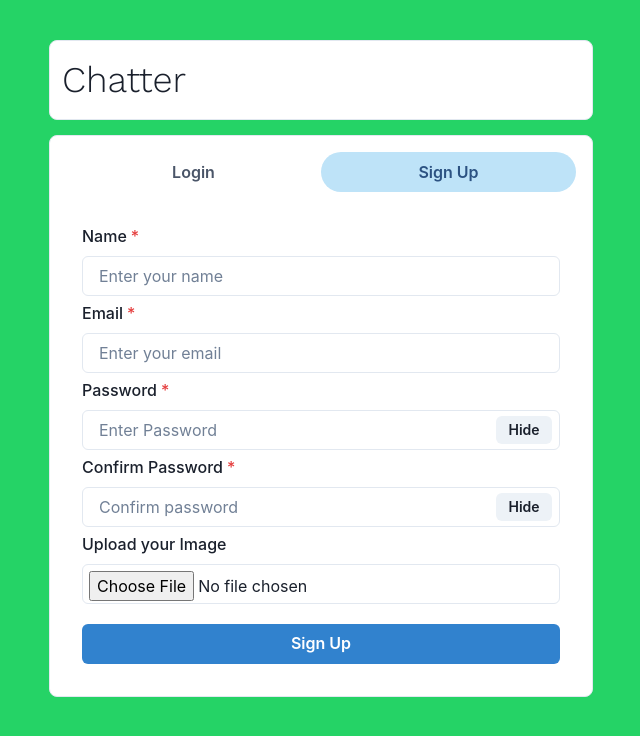
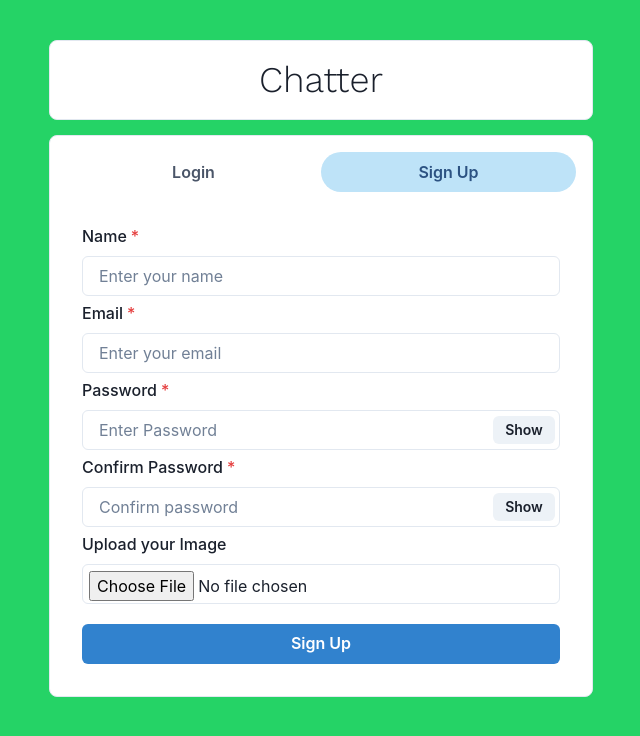
Before and after one commit to Anuththiga/MERN-chat-app, a React (Create React App) app in the folder frontend/: page / in a window 1280 px wide. Both pictures are taken after a click on the tab "Sign Up". Shown: the top 736 px of the page, without its empty margins (319-959 px from the left). Built offline with nearby package versions, Linux system fonts and the light colour scheme.

Commit message:
state initialization

```diff
--- a/frontend/src/Components/SignUp.js
+++ b/frontend/src/Components/SignUp.js
@@ -1,13 +1,26 @@
 import { Button, FormControl, FormLabel, Input, InputGroup, InputRightElement, VStack } from '@chakra-ui/react'
-import React from 'react'
+import React, { useState } from 'react'
 
 const SignUp = () => {
+    const [show, setShow] = useState(false);
+
+    const [name, setName] = useState();
+    const [email, setEmail] = useState();
+    const [password, setPassword] = useState();
+    const [confirmpassword, setConfirmpassword] = useState();
+    const [image, setImage] = useState();
+
+    const handleClick = () => setShow(!show);
+    const postDetails = (pics) => {};
+    const submit = () => {};
+
   return (
     <VStack spacing="5px">
         <FormControl id="firstname" isRequired>
             <FormLabel>Name</FormLabel>
             <Input
                 placeholder="Enter your name"
+                onChange={(e) => setName(e.target.value)}
             />
         </FormControl>
         <FormControl id="email" isRequired>
@@ -15,30 +28,35 @@ const SignUp = () => {
             <Input
                 type="email"
                 placeholder="Enter your email"
+                onChange={(e) => setEmail(e.target.value)}
             />
         </FormControl>
         <FormControl id="password" isRequired>
             <FormLabel>Password</FormLabel>
             <InputGroup size="md">
                 <Input
+                    type={show ? "text" : "password"}
                     placeholder="Enter Password"
+                    onChange={(e) => setPassword(e.target.value)}
                 />
                 <InputRightElement width="4.5rem">
-                    <Button h="1.75rem" size="sm">
-                        Hide
+                    <Button h="1.75rem" size="sm" onClick={handleClick}>
+                        {show ? "Hide" : "Show"}
                     </Button>
                 </InputRightElement>
             </InputGroup>
         </FormControl>
-        <FormControl id="password" isRequired>
+        <FormControl id="confirm-password" isRequired>
             <FormLabel>Confirm Password</FormLabel>
             <InputGroup size="md">
                 <Input
+                    type={show ? "text" : "password"}
                     placeholder="Confirm password"
+                    onChange={(e) => setConfirmpassword(e.target.value)}
                 />
                 <InputRightElement width="4.5rem">
-                    <Button h="1.75rem" size="sm">
-                        Hide
+                    <Button h="1.75rem" size="sm" onClick={handleClick}>
+                    {show ? "Hide" : "Show"}
                     </Button>
                 </InputRightElement>
             </InputGroup>
@@ -49,12 +67,14 @@ const SignUp = () => {
                 type="file"
                 p={1.5}
                 accept="image/*"
+                onChange={(e) => postDetails(e.target.files[0])}
             />
         </FormControl>
         <Button
             width="100%"
             colorScheme="blue"
             style={{ marginTop: 15 }}
+            onClick={submit}
         >
             Sign Up
         </Button>
--- a/frontend/src/Pages/HomePage.js
+++ b/frontend/src/Pages/HomePage.js
@@ -16,7 +16,7 @@ const HomePage = () => {
             borderRadius="lg"
             borderWidth="1px"
         >
-            <Text fontSize="4xl" fontFamily="Work sans">
+            <Text fontSize="4xl" fontFamily="Work sans" textAlign="center">
                 Chatter
             </Text>
         </Box>
```
